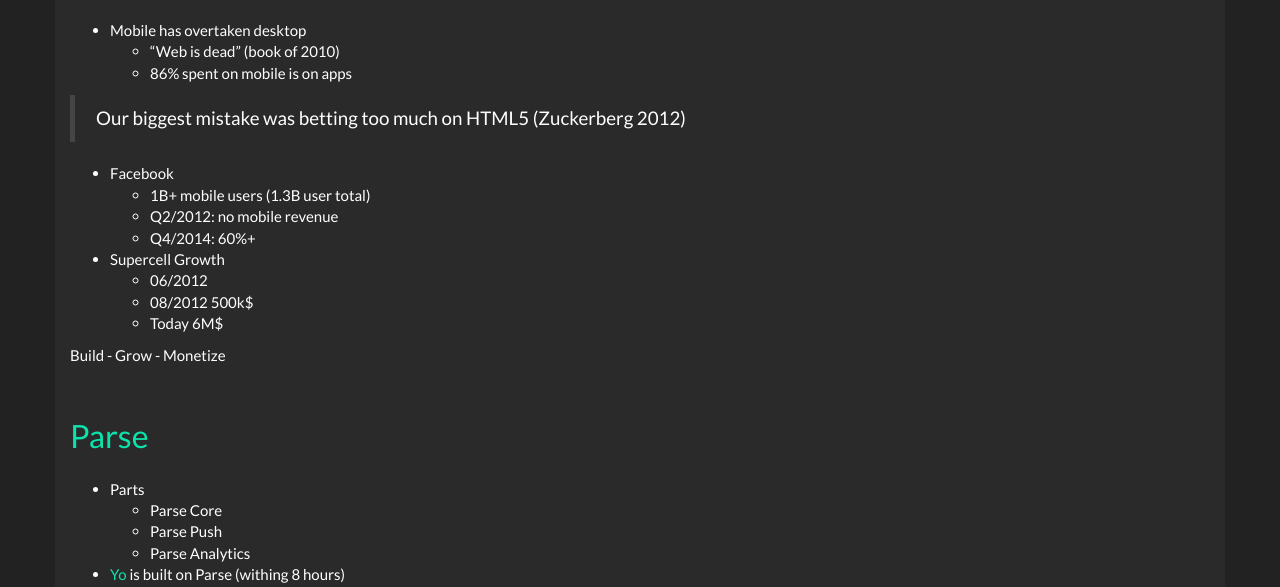
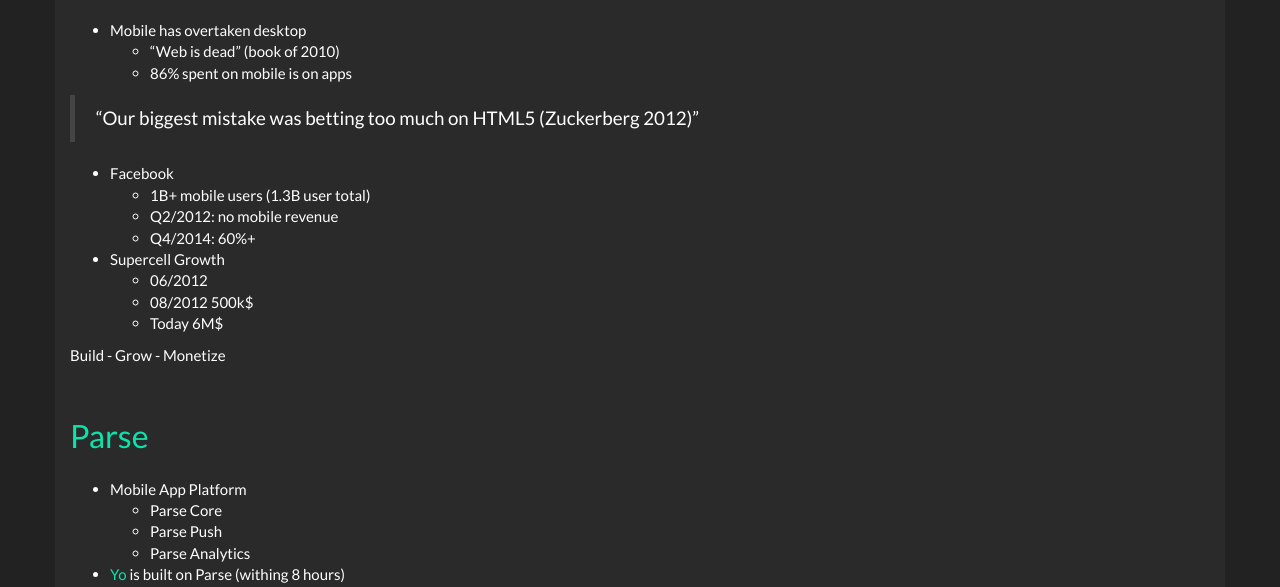
Before and after one commit to paulroho/paulroho.github.io, a Jekyll site: the page built from _posts/2014-10-01-Building-Apps-With-Facebook.md, in a window 1280 px wide and 1358 px high. Shown: the part 272-859 px from the top of the window. Built offline with Jekyll 4.4.1, drawn with Linux system fonts in a browser that asks for light colours; nearby versions of some CDN libraries.

Commit message:
refinements

```diff
--- a/_posts/2014-10-01-Building-Apps-With-Facebook.md
+++ b/_posts/2014-10-01-Building-Apps-With-Facebook.md
@@ -18,7 +18,7 @@
 	* "Web is dead" (book of 2010)
 	* 86% spent on mobile is on apps
 
-> Our biggest mistake was betting too much on HTML5 (Zuckerberg 2012)
+> "Our biggest mistake was betting too much on HTML5 (Zuckerberg 2012)"
 
 * Facebook
 	* 1B+ mobile users (1.3B user total)
@@ -33,7 +33,7 @@
 Build - Grow - Monetize
 
 ##[Parse](https://parse.com/)
-* Parts
+* Mobile App Platform
 	* Parse Core
 	* Parse Push
 	* Parse Analytics
```
